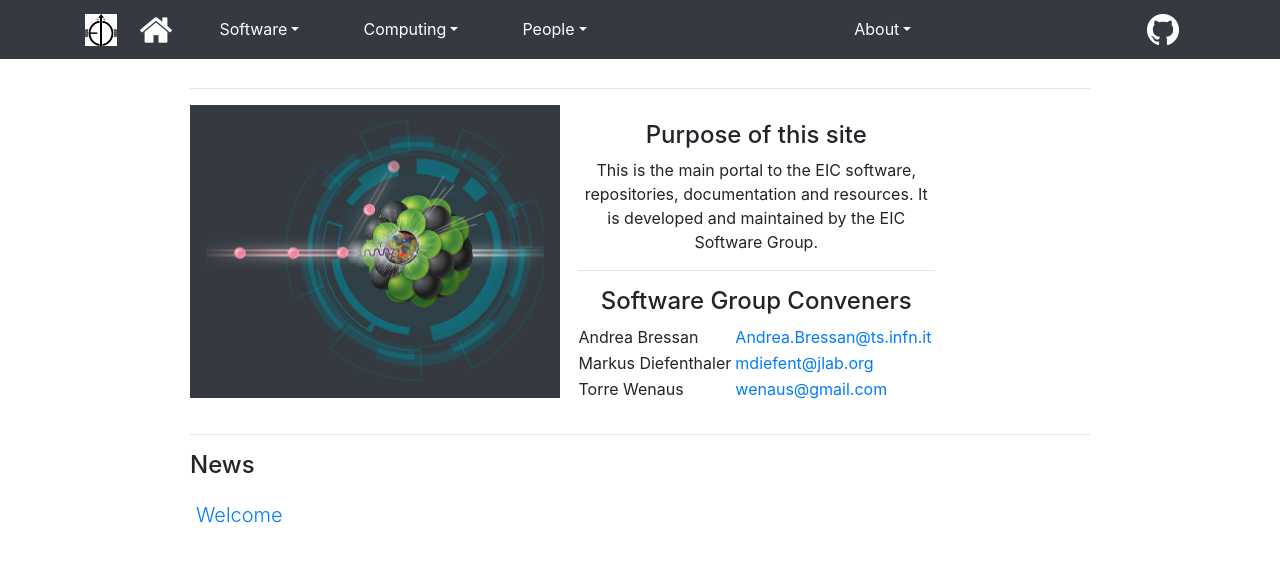
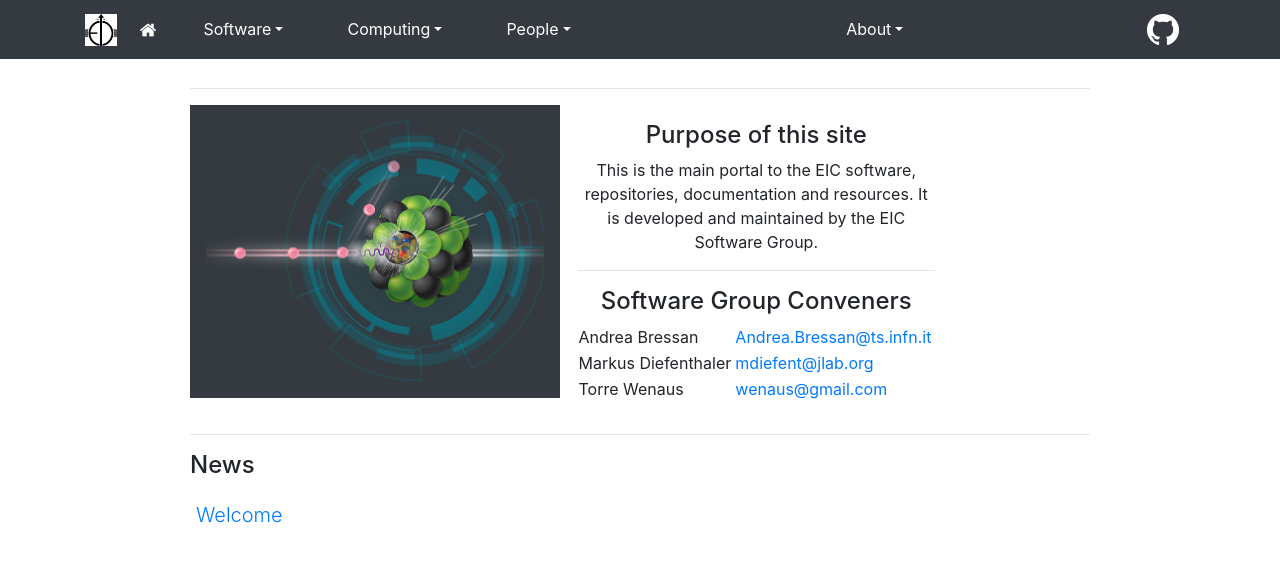
Before and after one commit to kkauder/eic.github.io, a Jekyll site: the page built from index.html, in a window 1280 px wide. Shown: the top 562 px of the page. Built offline with Jekyll 4.4.1, drawn with Linux system fonts in a browser that asks for light colours; nearby versions of some CDN libraries.

Commit message:
reduced the size of the home icon

```diff
--- a/_includes/layouts/navbar.html
+++ b/_includes/layouts/navbar.html
@@ -5,7 +5,7 @@
     <a class="navbar-brand" href="{{ '/' | relative_url }}">
       <img src="{{ site.eic_logo | relative_url }}" height="32" width="32">
       &nbsp;&nbsp;
-      <img src="{{ site.home_icon | relative_url }}" height="32" width="32">
+      <img src="{{ site.home_icon | relative_url }}" height="16" width="16">
 <!--      &nbsp;&nbsp;&nbsp;&nbsp;Home -->
     </a>
 
```
